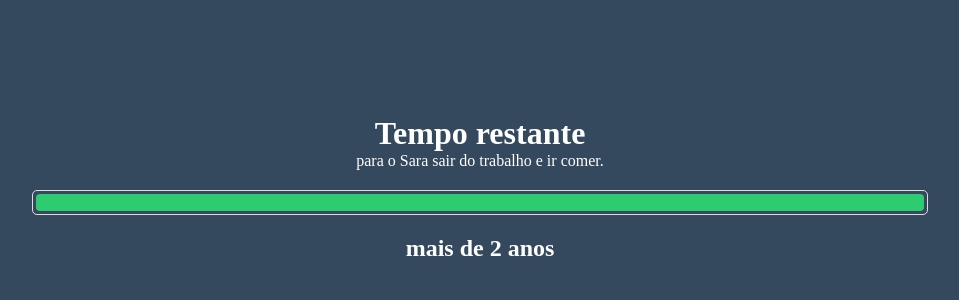
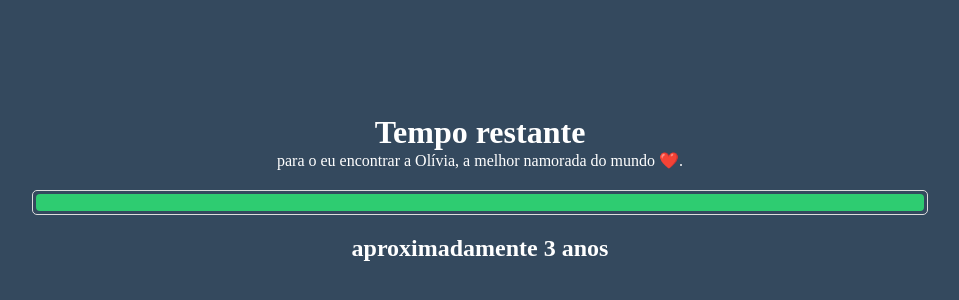
Before and after one commit to gabrielrab/countdown-minas, a React (Create React App) app: page / in a window 1280 px wide. Shown: the part 212-512 px from the top of the page, without its empty margins (160-1119 px from the left). Built offline with nearby package versions, Linux system fonts and the light colour scheme.

Commit message:
chore: update date to meet olivia

```diff
--- a/public/index.html
+++ b/public/index.html
@@ -7,10 +7,10 @@
     <meta name="theme-color" content="#000000" />
     <meta
       name="description"
-      content="Tempo restante para o ir para faculdade"
+      content="Tempo restante eu encontrar a melhor e mais linda namorada do mundo!"
     />
     <link rel="apple-touch-icon" href="%PUBLIC_URL%/logo192.png" />
-    <title>Go to Faculdade</title>
+    <title>Go to meet my love ❤️</title>
   </head>
   <body>
     <noscript>You need to enable JavaScript to run this app.</noscript>
--- a/src/App.js
+++ b/src/App.js
@@ -3,6 +3,11 @@ import { formatDistance } from "date-fns";
 import pt from "date-fns/locale/pt";
 
 import "./style.css";
+
+const FINAL_DATE = new Date("2023-02-03");
+FINAL_DATE.setHours("19");
+
+const FINISHED = FINAL_DATE.getTime() > new Date().getTime();
 
 function App() {
   const [value, setValue] = useState();
@@ -10,19 +15,18 @@ function App() {
 
   useEffect(() => {
     function loadDate() {
-      const res = formatDistance(
-        new Date(),
-        new Date("Tue May 24 2022 18:00:00"),
-        {
+      if (FINISHED) {
+        const res = formatDistance(new Date(), FINAL_DATE, {
           locale: pt,
           includeSeconds: true,
-        }
-      );
-      const [time] = res.split(" ");
-      const recive_load = 100 - (time / 60) * 100;
-      setLoad(recive_load);
-      setValue(res);
+        });
+        const [time] = res.split(" ");
+        const recive_load = 100 - (time / 60) * 100;
+        setLoad(recive_load);
+        setValue(res);
+      }
     }
+    loadDate();
 
     setInterval(() => {
       loadDate();
@@ -33,18 +37,14 @@ function App() {
     <>
       <header>
         <h1>Tempo restante</h1>
-        <p>para o Sara sair do trabalho e ir comer.</p>
+        <p>para o eu encontrar a Olívia, a melhor namorada do mundo ❤️.</p>
         <div className="progress-bar">
           <div
             className="progress-value"
             style={{ width: `${load < 0 ? 100 : load}%` }}
           ></div>
         </div>
-        <h2>
-          {new Date("Tue May 24 2022 18:00:00").getTime() > new Date().getTime()
-            ? value
-            : "Está na hora !"}
-        </h2>
+        <h2>{FINISHED ? value : "Está na hora !"}</h2>
       </header>
     </>
   );
```
